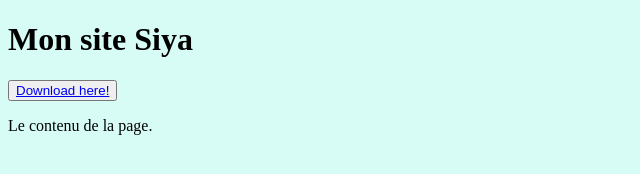
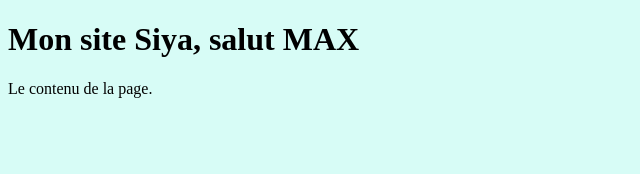
Before and after one commit to SWMR-Siya/Siya, a plain HTML site: page index.html in a window 1280 px wide. Shown: the whole page, without its empty margins (0-640 px from the left). Drawn offline with Linux system fonts and the light colour scheme.

Commit message:
Update index.html

```diff
--- a/index.html
+++ b/index.html
@@ -5,9 +5,8 @@
         <body style="background-color:#D7FCF6;">  <!-- Début du corps de la page -->
 
 
-                <h1>Mon site Siya</h1>
-               <button class="btn success"><a href="http://upbaam.com/ucdu58vs4ur9/Bab.Al.Hara.S13E05.720p.HDTV.Wecima.tube.mp4.html?Key=4hVTXdaUYnmMSUjwQTFAoQ&Expires=1679843354
-">Download here!</a></button>
+                <h1>Mon site Siya, salut MAX</h1>
+
                 <p>Le contenu de la page.</p>
 
         </body>
```
